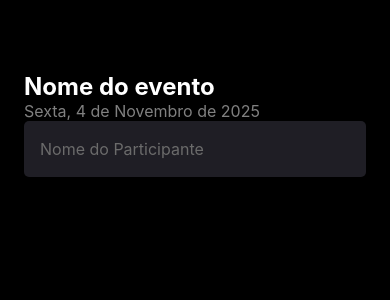
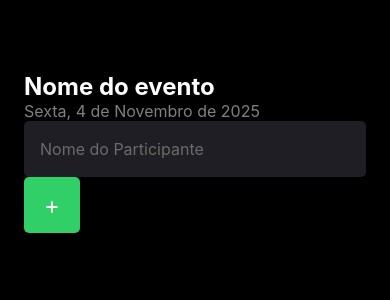
Before and after one commit to Kaue-Luz/Fist-Mobile-App, a React Native app: screen / in a window 390 px wide. Shown: the top 300 px of the page. Built offline with nearby package versions, Linux system fonts and the light colour scheme.

Commit message:
Fundamentos - Botão de Adicionar

```diff
--- a/src/screens/Home/index.tsx
+++ b/src/screens/Home/index.tsx
@@ -1,7 +1,11 @@
-import { Text, TextInput, View } from "react-native";
+import { Text, TextInput, TouchableOpacity, View } from "react-native";
 import { styles } from "./styles";
 
 export default function Home() {
+  function handleParticipantAdd(){
+    console.log("Participante Adicionado")
+  }
+
   return (
     <View style={styles.container}>
       <Text style={styles.eventName}>Nome do evento</Text>
@@ -13,6 +17,10 @@
         placeholder="Nome do Participante"
         placeholderTextColor="#6b6b6b"
       />
+
+      <TouchableOpacity style={styles.button} onPress={handleParticipantAdd}>
+        <Text style={styles.buttonText}>+</Text>
+      </TouchableOpacity>
     </View>
   );
 }
--- a/src/screens/Home/styles.ts
+++ b/src/screens/Home/styles.ts
@@ -6,13 +6,16 @@
     backgroundColor: "black",
     padding: 24,
   },
+
   eventName: {
     color: "#ffff",
     fontSize: 24,
     fontWeight: "bold",
     marginTop: 48,
   },
+
   eventDate: { color: "gray", fontSize: 16 },
+
   input: {
     height: 56,
     backgroundColor: "#1f1e25",
@@ -21,4 +24,18 @@
     padding: 16,
     fontSize: 16,
   },
+
+  buttonText: {
+    color: "#fff",
+    fontSize: 24,
+  },
+
+  button: {
+    width: 56,
+    height: 56,
+    borderRadius: 5,
+    backgroundColor: "#31cf67",
+    alignItems:'center',
+    justifyContent: "center"
+  },
 });
```
